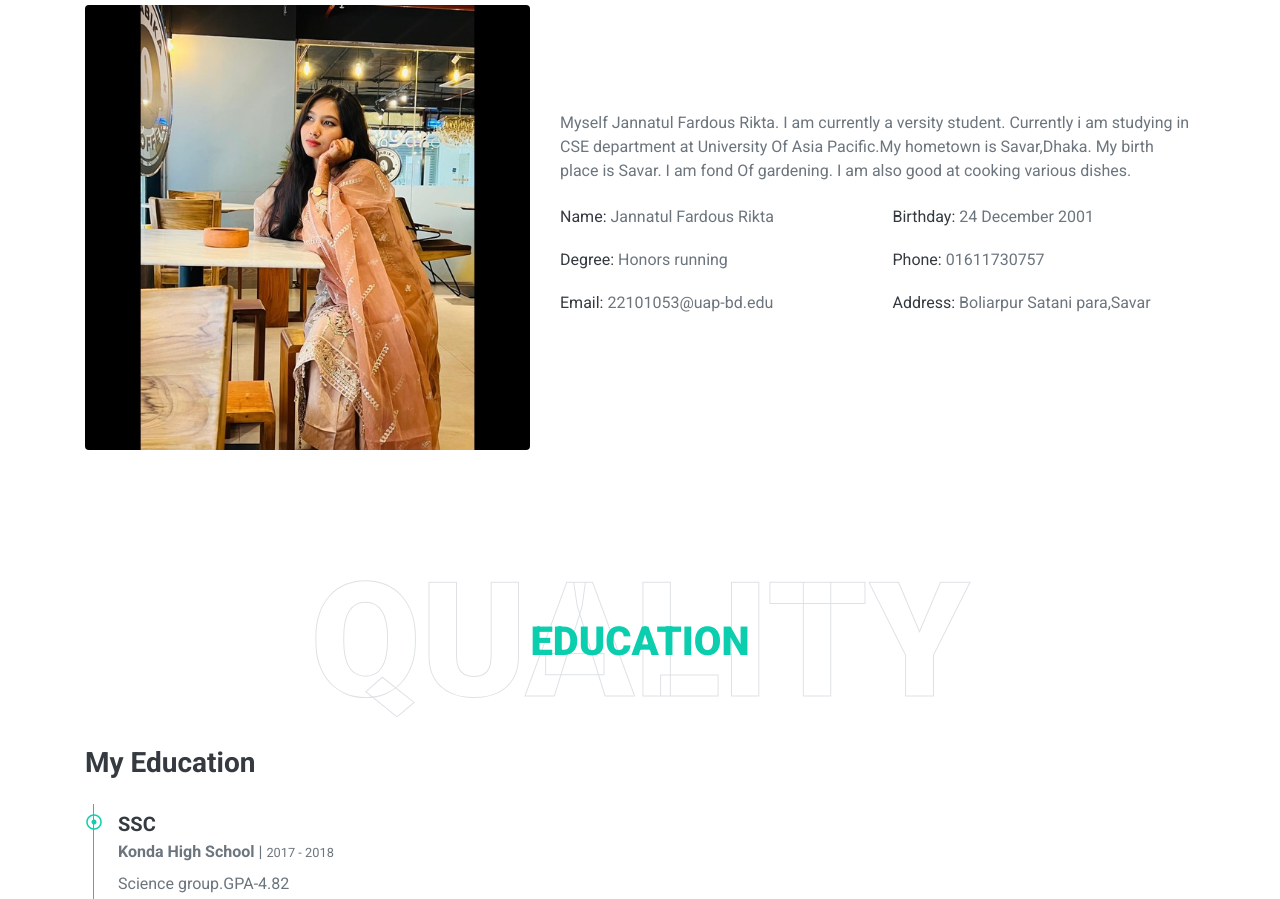
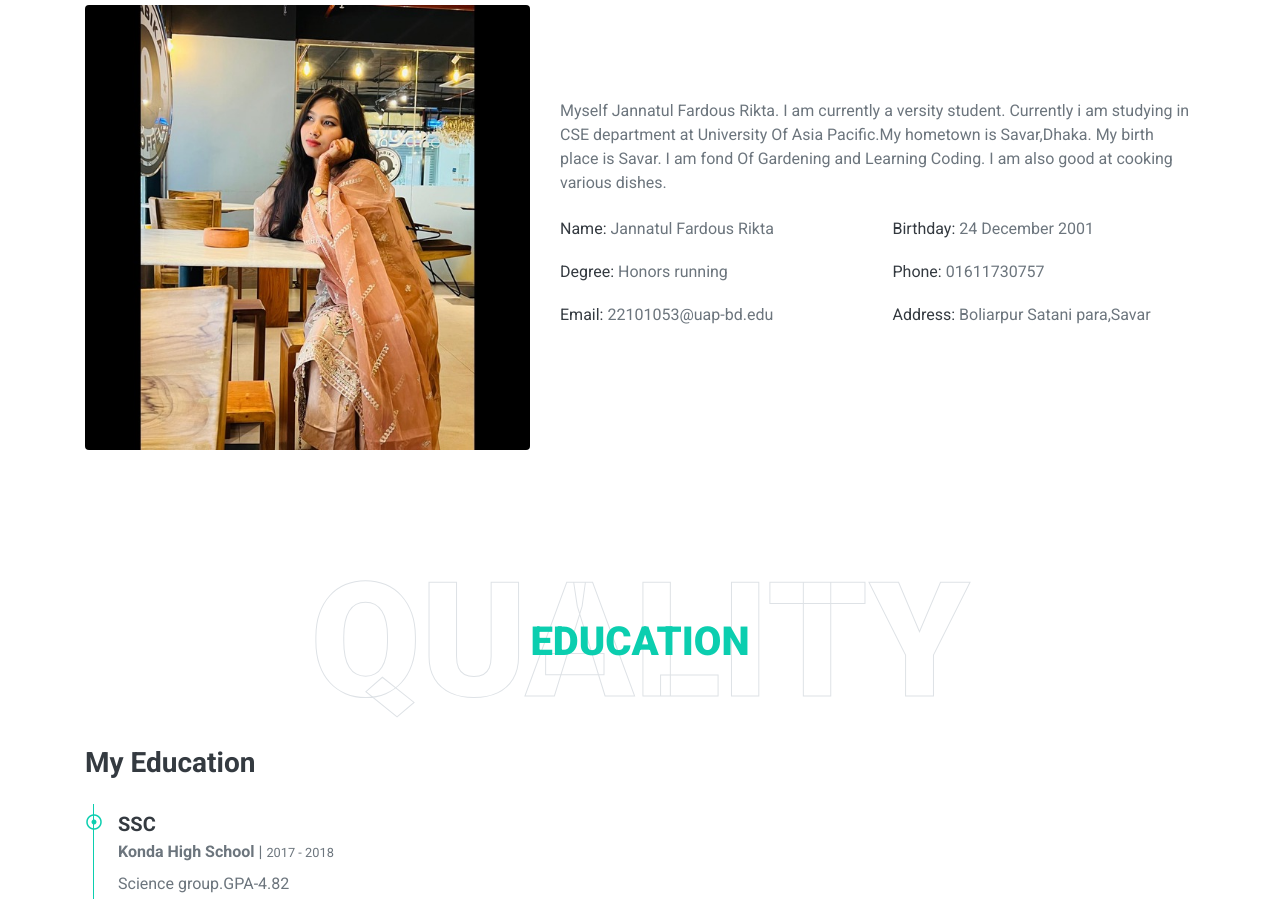
Before and after one commit to rikta322/portfolio, a plain HTML site: page index.html in a window 1280 px wide. Shown: the part 1091-1990 px from the top of the page. Drawn offline with nearby package versions, Linux system fonts and the light colour scheme.

Commit message:
Update index.html

```diff
--- a/index.html
+++ b/index.html
@@ -109,7 +109,7 @@
                 </div>
                 <div class="col-lg-7">
 
-                    <p>Myself Jannatul Fardous Rikta. I am currently a versity student. Currently i am studying in CSE department at University Of Asia Pacific.My hometown is Savar,Dhaka. My birth place is Savar. I am fond Of gardening. I am also good at cooking various dishes.</p>
+                    <p>Myself Jannatul Fardous Rikta. I am currently a versity student. Currently i am studying in CSE department at University Of Asia Pacific.My hometown is Savar,Dhaka. My birth place is Savar. I am fond Of Gardening and Learning Coding. I am also good at cooking various dishes.</p>
                     <div class="row mb-3">
                         <div class="col-sm-6 py-2"><h6>Name: <span class="text-secondary">Jannatul Fardous Rikta</span></h6></div>
                         <div class="col-sm-6 py-2"><h6>Birthday: <span class="text-secondary">24 December 2001</span></h6></div>
```
